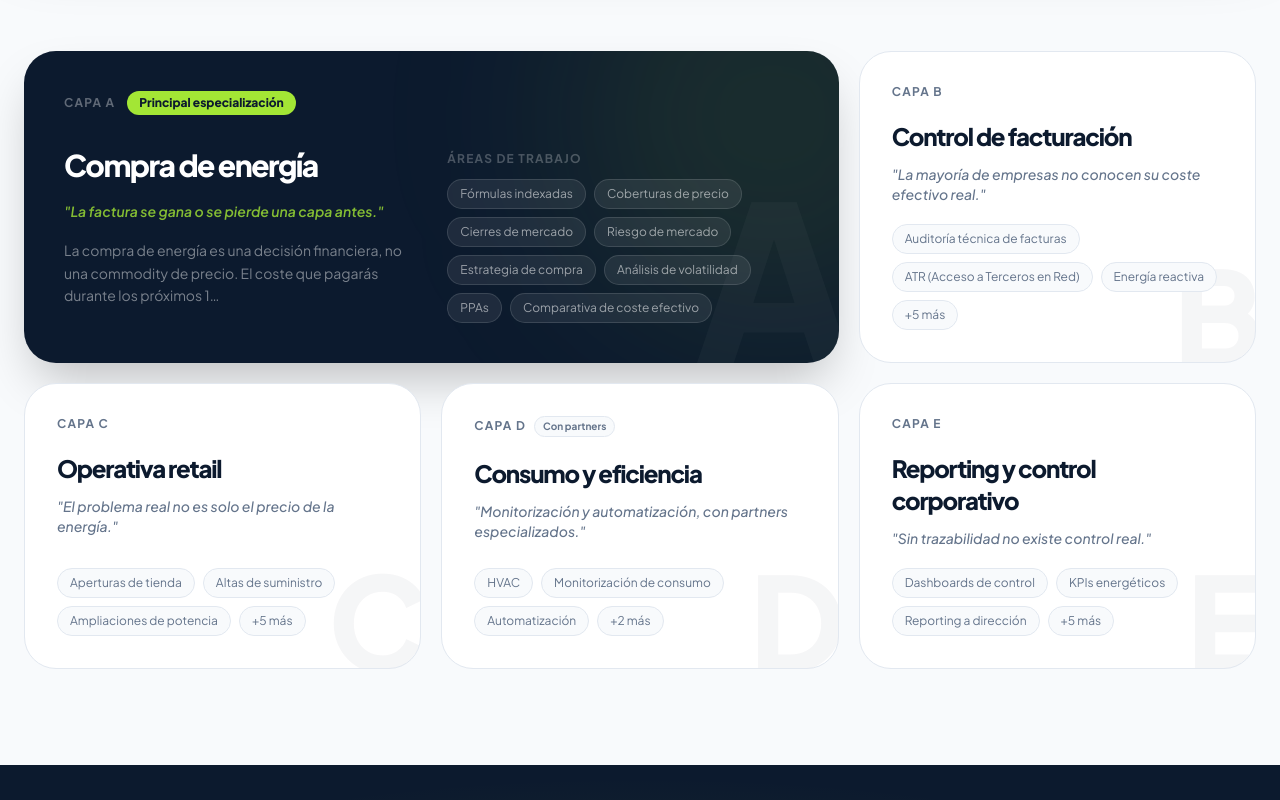
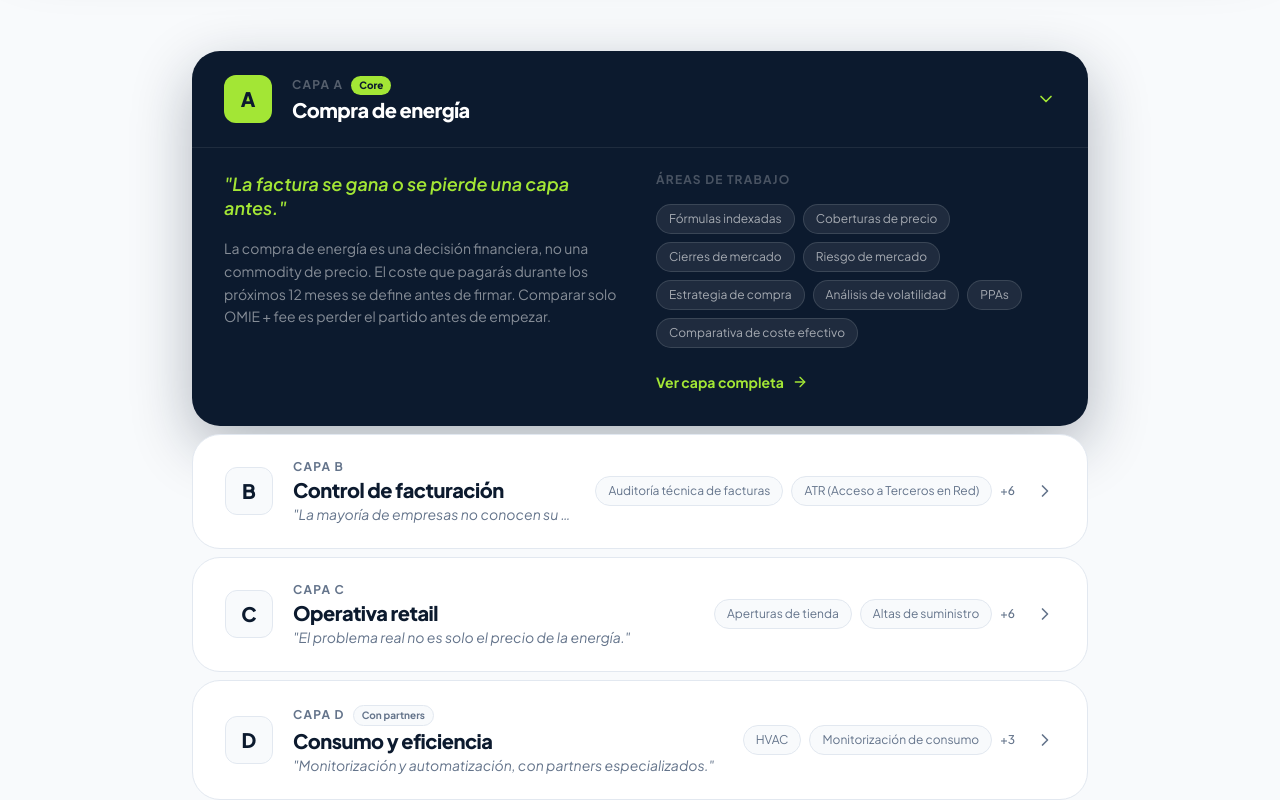
Before and after one commit to carlotalopezcarracedo/reduce, a React (Vite) app: page /modelo in a window 1280 px wide. Shown: the part 960-1760 px from the top of the page. Built offline with nearby package versions, Linux system fonts and the light colour scheme.

Commit message:
Update LayersIndex.tsx

```diff
--- a/src/pages/layers/LayersIndex.tsx
+++ b/src/pages/layers/LayersIndex.tsx
@@ -1,3 +1,4 @@
+import { useState } from 'react';
 import { ChevronRight, ArrowRight } from 'lucide-react';
 import { Helmet } from 'react-helmet-async';
 import { Link } from 'react-router-dom';
@@ -5,6 +6,8 @@ import { CTABand } from '../../components/ui/CTABand';
 import { LAYERS } from '../../data/content';
 
 export function LayersIndex() {
+  const [activeId, setActiveId] = useState<string>(LAYERS[0].id);
+
   return (
     <>
       <Helmet>
@@ -72,89 +75,107 @@ export function LayersIndex() {
         </div>
       </section>
 
-      {/* Layer bento grid */}
+      {/* Layer accordion */}
       <section className="relative z-0 -mt-12 pt-36 pb-24 px-6 bg-brand-light">
-        <div className="max-w-7xl mx-auto grid lg:grid-cols-3 gap-5">
+        <div className="max-w-4xl mx-auto space-y-2">
+          {LAYERS.map((layer) => {
+            const isActive = layer.id === activeId;
+            return (
+              <div
+                key={layer.id}
+                onClick={() => setActiveId(layer.id)}
+                className={`cursor-pointer rounded-[1.75rem] overflow-hidden transition-all duration-300 ${
+                  isActive
+                    ? 'bg-brand-dark shadow-[0_20px_60px_rgba(12,26,46,0.3)]'
+                    : 'bg-white border border-border hover:border-brand-dark/30 hover:shadow-md'
+                }`}
+              >
+                {/* Header row — always visible */}
+                <div className="flex items-center gap-5 px-8 py-6">
+                  <div className={`flex-shrink-0 w-12 h-12 rounded-xl flex items-center justify-center font-black text-xl transition-all duration-300 ${
+                    isActive ? 'bg-brand-green text-brand-dark' : 'bg-brand-light border border-border text-brand-dark'
+                  }`}>
+                    {layer.id}
+                  </div>
 
-          {/* Card A — featured col-span-2 */}
-          <Link to={`/modelo/${LAYERS[0].slug}`} className="group lg:col-span-2 rounded-[2rem] p-10 bg-brand-dark relative overflow-hidden hover:-translate-y-1 transition-all duration-300 shadow-2xl hover:shadow-[0_30px_80px_rgba(12,26,46,0.35)] flex flex-col gap-8">
-            <div className="absolute right-0 top-0 w-[400px] h-[400px] bg-brand-green/10 rounded-full blur-[100px] translate-x-1/3 -translate-y-1/3 pointer-events-none" />
-            <div className="absolute -right-4 -bottom-6 text-[220px] font-black text-white/[0.03] select-none pointer-events-none leading-none">A</div>
+                  <div className="flex-1 min-w-0">
+                    <div className="flex items-center gap-2 mb-0.5">
+                      <span className={`text-xs font-bold uppercase tracking-widest ${isActive ? 'text-white/30' : 'text-muted'}`}>
+                        Capa {layer.id}
+                      </span>
+                      {layer.id === 'A' && (
+                        <span className={`text-[10px] font-black px-2 py-0.5 rounded-full ${isActive ? 'bg-brand-green text-brand-dark' : 'bg-brand-dark text-brand-green'}`}>
+                          Core
+                        </span>
+                      )}
+                      {layer.honestNote && (
+                        <span className={`text-[10px] font-bold px-2 py-0.5 rounded-full border ${isActive ? 'bg-white/8 border-white/10 text-white/40' : 'bg-brand-light border-border text-muted'}`}>
+                          Con partners
+                        </span>
+                      )}
+                    </div>
+                    <h2 className={`text-xl font-black tracking-tight leading-tight ${isActive ? 'text-white' : 'text-brand-dark'}`}>
+                      {layer.title}
+                    </h2>
+                    {!isActive && (
+                      <p className="text-sm italic text-muted mt-0.5 truncate">"{layer.tagline}"</p>
+                    )}
+                  </div>
 
-            <div className="flex items-start justify-between relative z-10">
-              <div className="flex items-center gap-3">
-                <span className="text-xs font-bold uppercase tracking-widest text-white/35">Capa A</span>
-                <span className="text-xs font-black bg-brand-green text-brand-dark px-3 py-1 rounded-full">Principal especialización</span>
-              </div>
-              <ArrowRight className="w-5 h-5 text-brand-green opacity-0 group-hover:opacity-100 group-hover:translate-x-1 transition-all" />
-            </div>
+                  {!isActive && (
+                    <div className="hidden md:flex items-center gap-2 flex-shrink-0">
+                      {layer.topics.slice(0, 2).map((t) => (
+                        <span key={t} className="text-xs bg-brand-light border border-border text-muted px-3 py-1.5 rounded-full whitespace-nowrap">
+                          {t}
+                        </span>
+                      ))}
+                      {layer.topics.length > 2 && (
+                        <span className="text-xs text-muted font-medium">+{layer.topics.length - 2}</span>
+                      )}
+                    </div>
+                  )}
 
-            <div className="grid sm:grid-cols-2 gap-8 relative z-10 flex-1">
-              <div className="flex flex-col gap-4">
-                <h2 className="text-3xl font-black tracking-tighter text-white leading-tight">{LAYERS[0].title}</h2>
-                <p className="text-brand-green/80 text-sm font-semibold italic leading-relaxed">"{LAYERS[0].tagline}"</p>
-                <p className="text-white/45 text-sm leading-relaxed">{LAYERS[0].intro.slice(0, 120)}…</p>
-              </div>
-              <div className="flex flex-col justify-end gap-3">
-                <p className="text-xs font-bold uppercase tracking-widest text-white/25">Áreas de trabajo</p>
-                <div className="flex flex-wrap gap-2">
-                  {LAYERS[0].topics.map((t) => (
-                    <span key={t} className="text-xs bg-white/8 border border-white/12 text-white/55 px-3 py-1.5 rounded-full">{t}</span>
-                  ))}
+                  <ChevronRight className={`flex-shrink-0 w-5 h-5 transition-transform duration-300 ${
+                    isActive ? 'rotate-90 text-brand-green' : 'text-muted'
+                  }`} />
                 </div>
-              </div>
-            </div>
-          </Link>
 
-          {/* Card B */}
-          <Link to={`/modelo/${LAYERS[1].slug}`} className="group rounded-[2rem] p-8 bg-white border border-border hover:border-brand-dark hover:shadow-xl hover:-translate-y-1 transition-all duration-300 relative overflow-hidden flex flex-col gap-5">
-            <div className="absolute -right-2 -bottom-4 text-[130px] font-black text-brand-dark/[0.04] select-none pointer-events-none leading-none">B</div>
-            <div className="flex items-center justify-between relative z-10">
-              <span className="text-xs font-bold uppercase tracking-widest text-muted">Capa B</span>
-              <ArrowRight className="w-4 h-4 text-muted opacity-0 group-hover:opacity-100 group-hover:translate-x-1 transition-all" />
-            </div>
-            <div className="relative z-10 flex-1 flex flex-col gap-3">
-              <h2 className="text-2xl font-black tracking-tighter text-brand-dark">{LAYERS[1].title}</h2>
-              <p className="text-sm italic font-medium text-muted">"{LAYERS[1].tagline}"</p>
-            </div>
-            <div className="flex flex-wrap gap-2 relative z-10">
-              {LAYERS[1].topics.slice(0, 3).map((t) => (
-                <span key={t} className="text-xs bg-brand-light border border-border text-muted px-3 py-1.5 rounded-full">{t}</span>
-              ))}
-              {LAYERS[1].topics.length > 3 && (
-                <span className="text-xs bg-brand-light border border-border text-muted px-3 py-1.5 rounded-full">+{LAYERS[1].topics.length - 3} más</span>
-              )}
-            </div>
-          </Link>
-
-          {/* Cards C, D, E */}
-          {LAYERS.slice(2).map((layer) => (
-            <Link key={layer.id} to={`/modelo/${layer.slug}`} className="group rounded-[2rem] p-8 bg-white border border-border hover:border-brand-dark hover:shadow-xl hover:-translate-y-1 transition-all duration-300 relative overflow-hidden flex flex-col gap-5">
-              <div className="absolute -right-2 -bottom-4 text-[130px] font-black text-brand-dark/[0.04] select-none pointer-events-none leading-none">{layer.id}</div>
-              <div className="flex items-center justify-between relative z-10">
-                <div className="flex items-center gap-2">
-                  <span className="text-xs font-bold uppercase tracking-widest text-muted">Capa {layer.id}</span>
-                  {layer.honestNote && (
-                    <span className="text-[10px] font-bold bg-brand-light border border-border text-muted px-2 py-0.5 rounded-full">Con partners</span>
-                  )}
-                </div>
-                <ArrowRight className="w-4 h-4 text-muted opacity-0 group-hover:opacity-100 group-hover:translate-x-1 transition-all" />
-              </div>
-              <div className="relative z-10 flex-1 flex flex-col gap-3">
-                <h2 className="text-2xl font-black tracking-tighter text-brand-dark">{layer.title}</h2>
-                <p className="text-sm italic font-medium text-muted">"{layer.tagline}"</p>
-              </div>
-              <div className="flex flex-wrap gap-2 relative z-10">
-                {layer.topics.slice(0, 3).map((t) => (
-                  <span key={t} className="text-xs bg-brand-light border border-border text-muted px-3 py-1.5 rounded-full">{t}</span>
-                ))}
-                {layer.topics.length > 3 && (
-                  <span className="text-xs bg-brand-light border border-border text-muted px-3 py-1.5 rounded-full">+{layer.topics.length - 3} más</span>
+                {/* Expanded content */}
+                {isActive && (
+                  <div className="px-8 pb-8 border-t border-white/8">
+                    <div className="grid md:grid-cols-2 gap-8 pt-6">
+                      <div className="space-y-4">
+                        <p className="text-brand-green font-semibold italic text-lg leading-snug">
+                          "{layer.tagline}"
+                        </p>
+                        <p className="text-white/50 text-sm leading-relaxed">{layer.intro}</p>
+                        {layer.honestNote && (
+                          <p className="text-white/25 text-xs italic border-l-2 border-white/10 pl-3">{layer.honestNote}</p>
+                        )}
+                      </div>
+                      <div className="space-y-4">
+                        <p className="text-xs font-bold uppercase tracking-widest text-white/25">Áreas de trabajo</p>
+                        <div className="flex flex-wrap gap-2">
+                          {layer.topics.map((t) => (
+                            <span key={t} className="text-xs bg-white/8 border border-white/12 text-white/60 px-3 py-1.5 rounded-full">
+                              {t}
+                            </span>
+                          ))}
+                        </div>
+                        <Link
+                          to={`/modelo/${layer.slug}`}
+                          onClick={(e) => e.stopPropagation()}
+                          className="inline-flex items-center gap-2 text-brand-green font-bold text-sm hover:gap-3 transition-all mt-2"
+                        >
+                          Ver capa completa <ArrowRight className="w-4 h-4" />
+                        </Link>
+                      </div>
+                    </div>
+                  </div>
                 )}
               </div>
-            </Link>
-          ))}
-
+            );
+          })}
         </div>
       </section>
 
```
